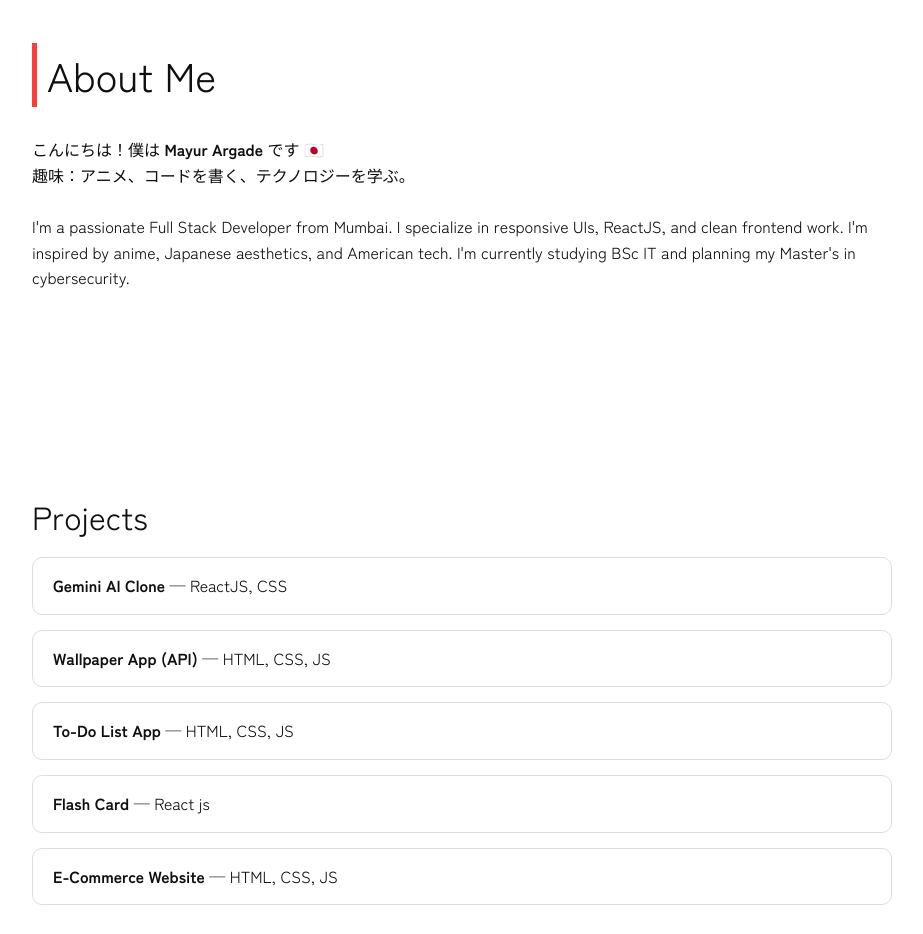
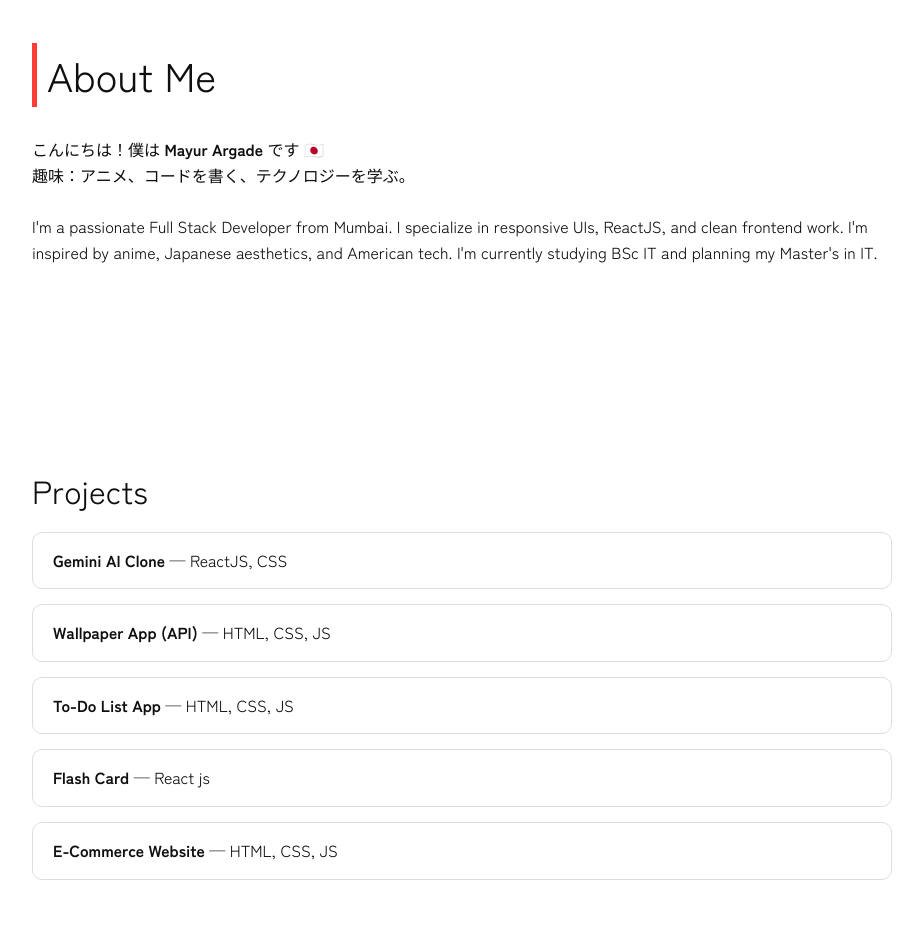
Before and after one commit to MayurArgade/My-Portfolio, a React (Vite) app: page / in a window 1280 px wide. Shown: the part 920-1854 px from the top of the page, without its empty margins (178-1101 px from the left). Built offline with nearby package versions, Linux system fonts and the light colour scheme.

Commit message:
Update About.jsx

```diff
--- a/src/components/About.jsx
+++ b/src/components/About.jsx
@@ -10,7 +10,7 @@ const About = () => {
           こんにちは！僕は <strong>Mayur Argade</strong> です 🇯🇵 <br /><p>趣味：アニメ、コードを書く、テクノロジーを学ぶ。</p><br />
           I'm a passionate Full Stack Developer from Mumbai. I specialize in responsive UIs,
           ReactJS, and clean frontend work. I'm inspired by anime, Japanese aesthetics, and American tech.
-          I'm currently studying BSc IT and planning my Master's in cybersecurity.
+          I'm currently studying BSc IT and planning my Master's in IT.
         </p>
       </section>
     </SectionWrapper>
```
